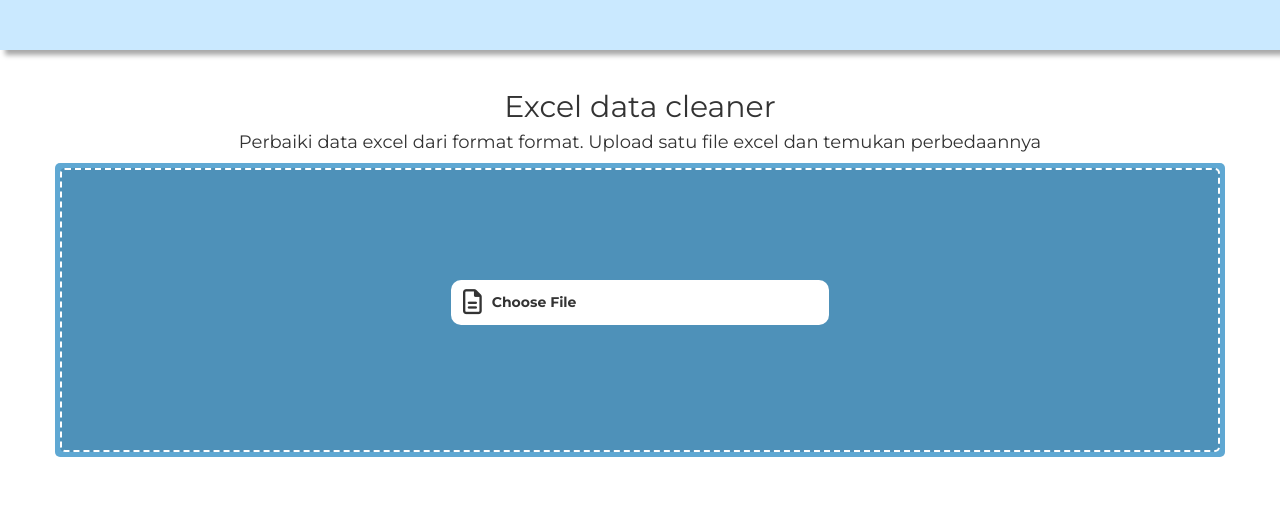
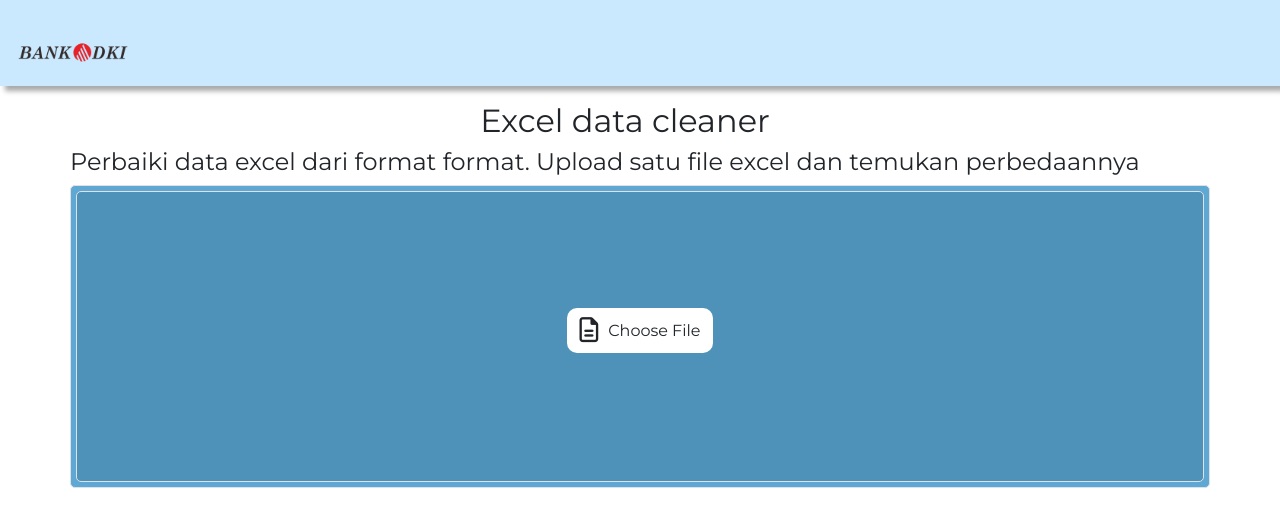
Before and after one commit to dimas-adi-kris/clean_data_xlsx_upload, a Flask app: page / in a window 1280 px wide. Shown: the top 527 px of the page. Run offline with Flask 3, Linux system fonts and the light colour scheme; parts of the project's set-up code (start-up, migrations or seed data) failed here and were passed over; some libraries are stand-ins or nearby versions.

Commit message:
update navbar

```diff
--- a/app/static/assets/css/style.css
+++ b/app/static/assets/css/style.css
@@ -5,12 +5,13 @@ body {
   background-color: #cae9ff;
   /* box-shadow: 1px solid #333333; */
 }
-
+.navbar img {
+  max-height: 60px;
+}
 .navbar-custom {
-  position: relative;
   min-height: 50px;
-  margin-bottom: 20px;
   box-shadow: 5px 5px 5px rgba(0, 0, 0, 0.346);
+  margin-bottom: 1rem;
 }
 
 .outer-box {
@@ -26,6 +27,10 @@ body {
   overflow: auto;
 }
 
+.w-100 {
+  width: 100%;
+}
+
 .border {
   border-radius: 5px;
 }
@@ -36,7 +41,7 @@ body {
 
 .form-custom {
   margin: auto;
-  width: 50%;
+  /* width: 50%; */
   padding: 100px;
 }
 input[type="file"] {
--- a/app/templates/public/index.html
+++ b/app/templates/public/index.html
@@ -3,7 +3,10 @@ block main %}
 <!--   Big container   -->
 <div class="container">
   <div class="row text-center">
-    <h2>Excel data cleaner</h2>
+    <div class="row" style="display: inline; width: 100%;">
+      <h2 >Excel data cleaner</h2>
+
+    </div>
     <h4>
       Perbaiki data excel dari format format. Upload satu file excel dan temukan
       perbedaannya
@@ -15,7 +18,7 @@ block main %}
   </div>
   <div class="row outer-box border text-center">
     {% if status=='success' %}
-    <div class="m-5">
+    <div class="m-5 w-100">
       <a
         class="btn-submit"
         href="{{url_for('static', filename=filenamesuccess)}}"
@@ -23,7 +26,7 @@ block main %}
       >
     </div>
     {% endif %}
-    <div class="row inner-box border text-center">
+    <div class="row inner-box border text-center w-100">
       {% if status=='success' %} {%for i in range(0, 1)%}
       <div class="table">
         <table id="DataTable" class="cell-border" style="width: 100%">
--- /dev/null
+++ b/app/templates/public/navbar.html
@@ -0,0 +1,19 @@
+<nav class="navbar navbar-expand-md navbar-custom navbar-dark bg-custom-blue">
+  <a class="navbar-brand" href="/"
+    ><img
+      src="{{url_for('static', filename='assets/img/logo.png')}}"
+      alt=""
+      srcset=""
+  /></a>
+  <button
+    class="navbar-toggler"
+    type="button"
+    data-toggle="collapse"
+    data-target="#navbarsExample04"
+    aria-controls="navbarsExample04"
+    aria-expanded="false"
+    aria-label="Toggle navigation"
+  >
+    <span class="navbar-toggler-icon"></span>
+  </button>
+</nav>
--- a/app/templates/public/template.html
+++ b/app/templates/public/template.html
@@ -3,6 +3,11 @@
   <head>
     <meta charset="utf-8" />
     <meta http-equiv="X-UA-Compatible" content="IE=edge,chrome=1" />
+    <link
+      rel="icon"
+      type="image/x-icon"
+      href="{{url_for('static', filename='assets/img/logomini.png')}}"
+    />
     <title>{% block title %}{% endblock %}</title>
 
     <meta
@@ -12,7 +17,9 @@
     <meta name="viewport" content="width=device-width" />
     <link
       rel="stylesheet"
-      href="{{url_for('static', filename='assets/css/bootstrap.min.css')}}"
+      href="https://cdn.jsdelivr.net/npm/bootstrap@4.0.0/dist/css/bootstrap.min.css"
+      integrity="sha384-Gn5384xqQ1aoWXA+058RXPxPg6fy4IWvTNh0E263XmFcJlSAwiGgFAW/dAiS6JXm"
+      crossorigin="anonymous"
     />
     <link
       rel="stylesheet"
@@ -35,9 +42,7 @@
   </head>
 
   <body>
-    <nav class="navbar-custom bg-custom-blue"></nav>
-
-    {% block main %}{% endblock %}
+    {% include 'public/navbar.html' %} {% block main %}{% endblock %}
 
     <footer>{% block footer %}{% endblock %}</footer>
     <div class="footer">
@@ -54,12 +59,19 @@
     type="text/javascript"
   ></script>
   <script
-    src="{{url_for('static', filename='assets/js/bootstrap.min.js')}}"
-    type="text/javascript"
+    src="https://code.jquery.com/jquery-3.2.1.slim.min.js"
+    integrity="sha384-KJ3o2DKtIkvYIK3UENzmM7KCkRr/rE9/Qpg6aAZGJwFDMVNA/GpGFF93hXpG5KkN"
+    crossorigin="anonymous"
   ></script>
   <script
-    src="{{url_for('static', filename='assets/js/jquery.bootstrap.js')}}"
-    type="text/javascript"
+    src="https://cdn.jsdelivr.net/npm/popper.js@1.12.9/dist/umd/popper.min.js"
+    integrity="sha384-ApNbgh9B+Y1QKtv3Rn7W3mgPxhU9K/ScQsAP7hUibX39j7fakFPskvXusvfa0b4Q"
+    crossorigin="anonymous"
+  ></script>
+  <script
+    src="https://cdn.jsdelivr.net/npm/bootstrap@4.0.0/dist/js/bootstrap.min.js"
+    integrity="sha384-JZR6Spejh4U02d8jOt6vLEHfe/JQGiRRSQQxSfFWpi1MquVdAyjUar5+76PVCmYl"
+    crossorigin="anonymous"
   ></script>
   <script
     src="//cdn.datatables.net/1.13.4/js/jquery.dataTables.min.js"
--- a/config.py
+++ b/config.py
@@ -23,6 +23,8 @@ class DevelopmentConfig(Config):
     IMAGE_UPLOADS = "./"
 
     SESSION_COOKIE_SECURE = False
+    TEMPLATES_AUTO_RELOAD = True
+
 
 class TestingConfig(Config):
     TESTING = True
```
Also changed, not shown: app/static/assets/img/Isysrg_logo.png (deleted), app/static/assets/img/logo.PNG (added), app/static/assets/img/logomini.png (added), app/static/assets/img/thumb_list_boat.png (deleted), app/static/assets/img/thumb_list_place.png (deleted), app/static/assets/img/thumb_register.png (deleted), app/static/assets/img/wizard-book.jpg (deleted), app/static/assets/img/wizard-city.jpg (deleted), app/static/assets/img/wizard-profile.jpg (deleted).
